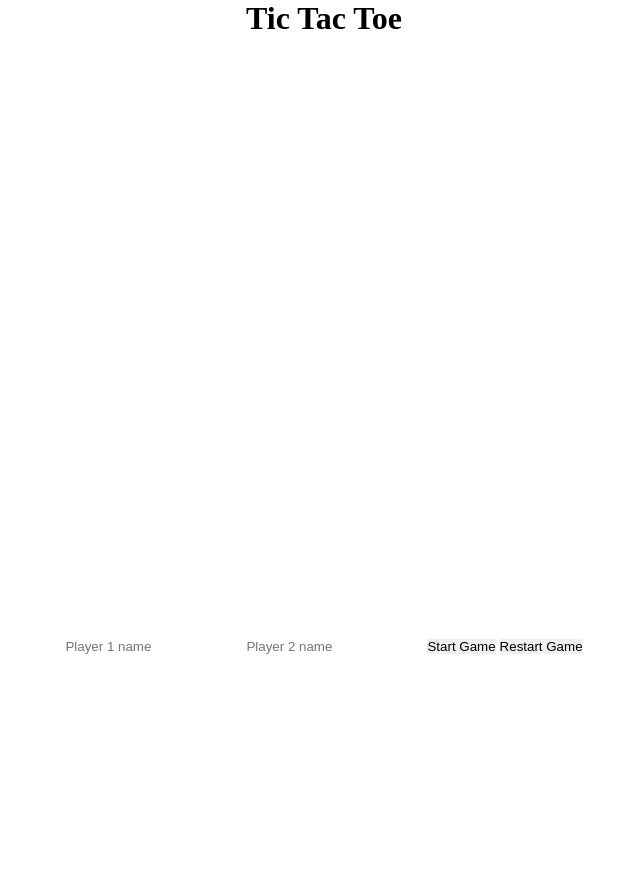
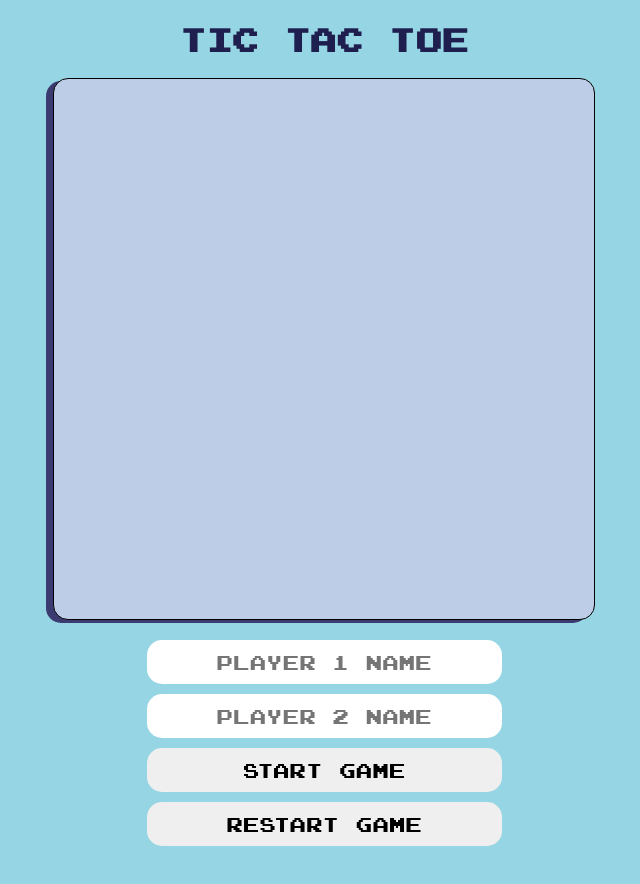
Before and after one commit to DiegoCoura/tic-tac-toe-odin, a plain HTML site: page index.html in a window 1280 px wide. Shown: the whole page, without its empty margins (316-956 px from the left). Before the commit the page ends 800 px from the top, so only its background shows below. Drawn offline with Linux system fonts and the light colour scheme.

Commit message:
Feat: add basic style

```diff
--- a/index.html
+++ b/index.html
@@ -7,13 +7,13 @@
     <title>Tic Tac Toe</title>
 </head>
 <body>
-    <h1>Tic Tac Toe</h1>
+    <h1 class="title">Tic Tac Toe</h1>
     <div id="gameboard"></div>
-    <div id="controls">
-        <input type="text" id="player1" placeholder="Player 1 name">
-        <input type="text" id="player2" placeholder="Player 2 name">
-        <button id="start-button">Start Game</button>
-        <button id="restart-button">Restart Game</button>
+    <div id="controls" class="controls-container">
+        <input type="text" id="player1" placeholder="Player 1 name" class="players-input">
+        <input type="text" id="player2" placeholder="Player 2 name" class="players-input">
+        <button id="start-button" class="game-btns">Start Game</button>
+        <button id="restart-button" class="game-btns">Restart Game</button>
     </div>
     <div id="message"></div>
 
--- a/style.css
+++ b/style.css
@@ -1,26 +1,66 @@
+@font-face {
+    font-family: pixelFont;
+    src: url(public/joystix.otf);
+}
+
 * {
   margin: 0;
   padding: 0;
   border: none;
   text-decoration: none;
+  font-family: pixelFont;
 }
 
-body{
+body {
   display: flex;
   flex-direction: column;
   align-items: center;
   justify-content: center;
+  background-color: #96d5e3;;
+  padding: 20px;
+  gap: 20px;
 }
 
-#gameboard{
-    display: grid;
-    grid-template-columns: repeat(3, minmax(50px, 200px));
-    grid-template-rows: repeat(3, minmax(50px, 200px));
+.title {
+    color: #1f1f4f;
 }
 
-.square{
+#gameboard {
+  display: grid;
+  grid-template-columns: repeat(3, minmax(50px, 160px));
+  grid-template-rows: repeat(3, minmax(50px, 160px));
   border: 1px solid black;
+  border-radius: 15px;
+  background-color: #bdcce7;
+  box-shadow: -7px 3px #3b3b71;
+  padding: 15px;
+  gap: 15px;
+}
+
+.square {
+  border: 2px solid #3b3b71;
   display: flex;
   align-items: center;
   justify-content: center;
+  box-shadow: -4px 3px #3b3b71;
+  border-radius: 15px;
 }
+
+.controls-container {
+  display: flex;
+  flex-direction: column;
+  gap: 10px;
+}
+
+.players-input {
+    padding: 10px;
+    font-size: 20px;
+    text-align: center;
+    border-radius: 15px;
+}
+
+.game-btns {
+    padding: 10px 20px;
+    font-size: 20px;
+    border-radius: 15px;
+}
```
Also changed, not shown: public/joystix.otf (added). Lines whose indentation alone changed are shown as unchanged.
